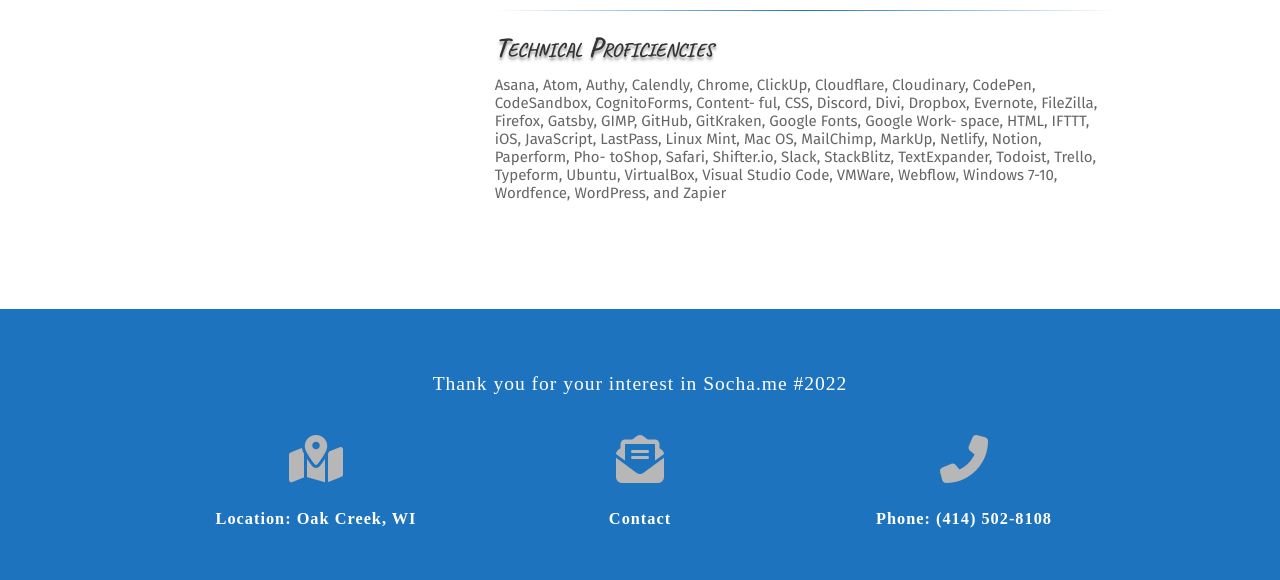
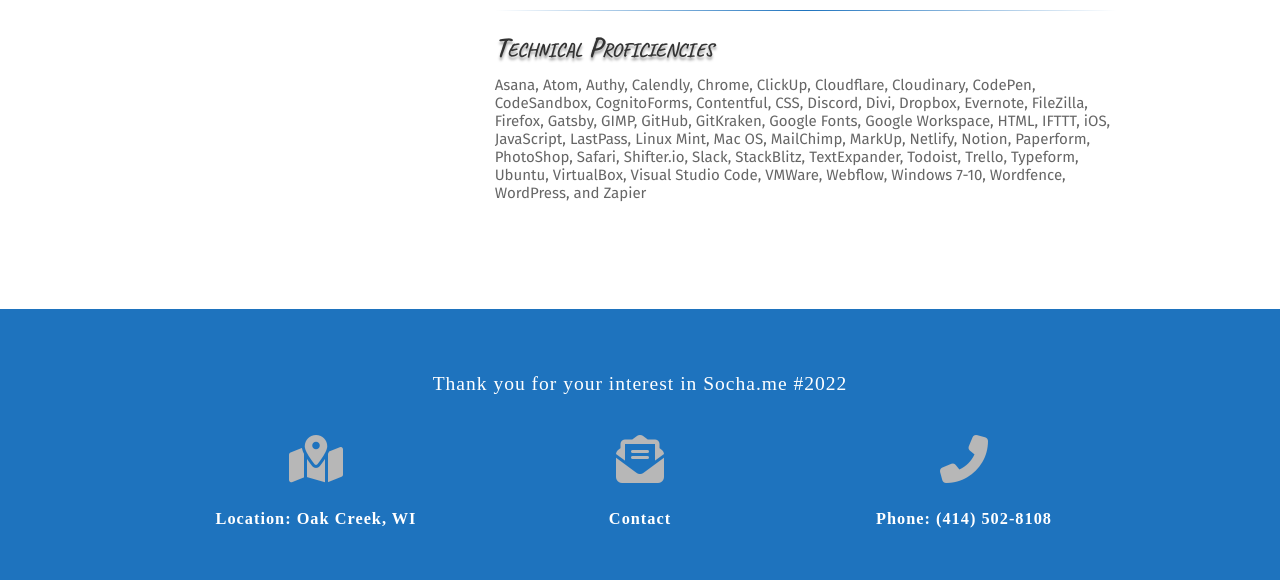
Before and after one commit to nicksocha/socha-me, a plain HTML site: page index.html in a window 1280 px wide. Shown: the part 2069-2649 px from the top of the page. Drawn offline with Linux system fonts and the light colour scheme; a web font is replaced by a local one.

Commit message:
v2.2.1 Fixed Technical Proficiencies
Made the mistake of copy & paste from Pub version of resume and it had dashes in mid-words from the line breaks.

```diff
--- a/index.html
+++ b/index.html
@@ -163,11 +163,7 @@
         <div class="resume-blurb">
           <h6>Technical Proficiencies</h6>
           <ul>
-            <li>Asana, Atom, Authy, Calendly, Chrome, ClickUp, Cloudflare, Cloudinary, CodePen, CodeSandbox, CognitoForms, Content-
-              ful, CSS, Discord, Divi, Dropbox, Evernote, FileZilla, Firefox, Gatsby, GIMP, GitHub, GitKraken, Google Fonts, Google Work-
-              space, HTML, IFTTT, iOS, JavaScript, LastPass, Linux Mint, Mac OS, MailChimp, MarkUp, Netlify, Notion, Paperform, Pho-
-              toShop, Safari, Shifter.io, Slack, StackBlitz, TextExpander, Todoist, Trello, Typeform, Ubuntu, VirtualBox, Visual Studio
-              Code, VMWare, Webflow, Windows 7-10, Wordfence, WordPress, and Zapier</li>
+            <li>Asana, Atom, Authy, Calendly, Chrome, ClickUp, Cloudflare, Cloudinary, CodePen, CodeSandbox, CognitoForms, Contentful, CSS, Discord, Divi, Dropbox, Evernote, FileZilla, Firefox, Gatsby, GIMP, GitHub, GitKraken, Google Fonts, Google Workspace, HTML, IFTTT, iOS, JavaScript, LastPass, Linux Mint, Mac OS, MailChimp, MarkUp, Netlify, Notion, Paperform, PhotoShop, Safari, Shifter.io, Slack, StackBlitz, TextExpander, Todoist, Trello, Typeform, Ubuntu, VirtualBox, Visual Studio Code, VMWare, Webflow, Windows 7-10, Wordfence, WordPress, and Zapier</li>
           </ul>
         </div>
       </div>
```
